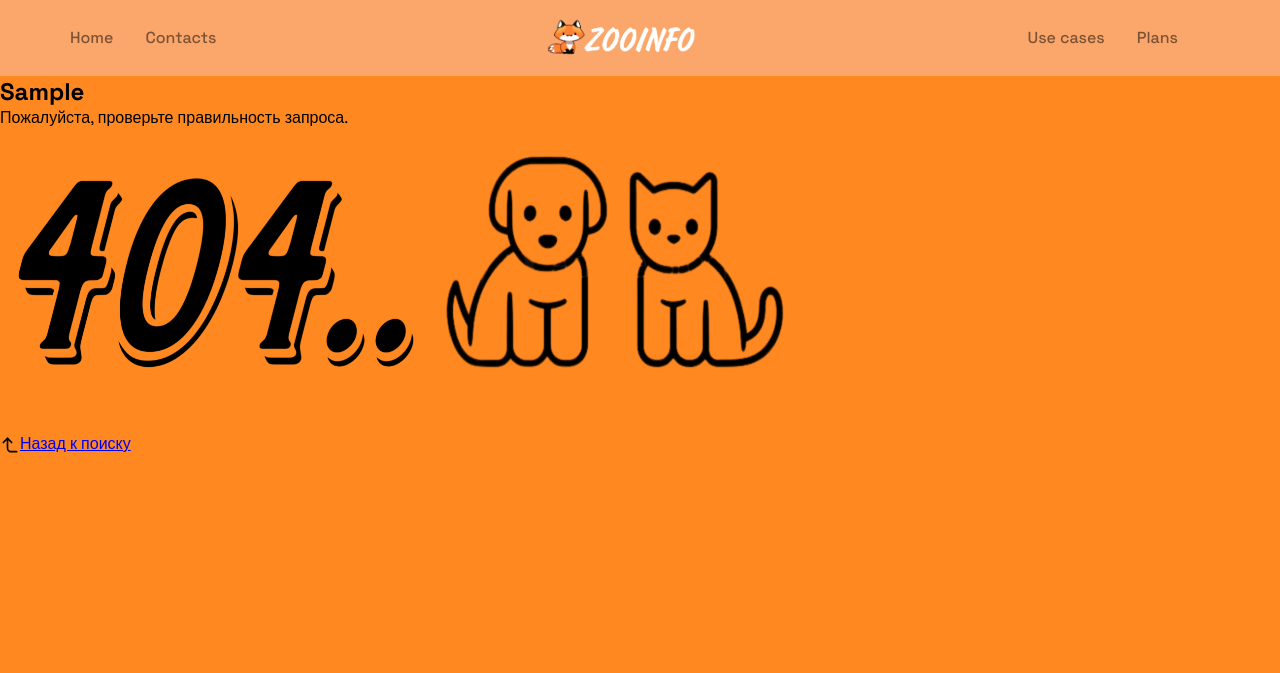
After one commit to yaadtiahh/Zooinfo, a Flask app: template templates/bad_result.html in a window 1280 px wide. The commit adds this page. Shown: the top 673 px of the page. Run offline with Flask 3, Linux system fonts and the light colour scheme; the template is opened without the code that fills it: most values are stand-ins (such as "Sample title", 1, 10 or a date in 2020).

Commit message:
сделал кнопку возвращения на главную страницу и добавил ошибку при неверном вводе

```diff
--- /dev/null
+++ b/templates/bad_result.html
@@ -0,0 +1,20 @@
+{% extends 'template.html' %}
+
+{% block title %}
+  Результат поиска
+{% endblock %}
+
+
+{% block body %}
+  <div class="bad_result">
+    <h1>{{ bad_result }}</h1>
+    <p>Пожалуйста, проверьте правильность запроса.</p>
+    <img src="static/img/error.png" class="error" width="800px" height="300px" alt="ошибка">
+    <div class="back">
+      <form>
+        <a href="/"><img src="static/img/corner-left-up.svg" alt="стрелка"
+          style="vertical-align: middle" width="20px" height="20px">Назад к поиску</a></p>
+      </form>
+    </div>
+  </div>
+{% endblock %}
```
Also changed, not shown: templates/result.html (+8 -5 lines), static/img/corner-left-up.svg (added), static/img/error.PNG (added).
